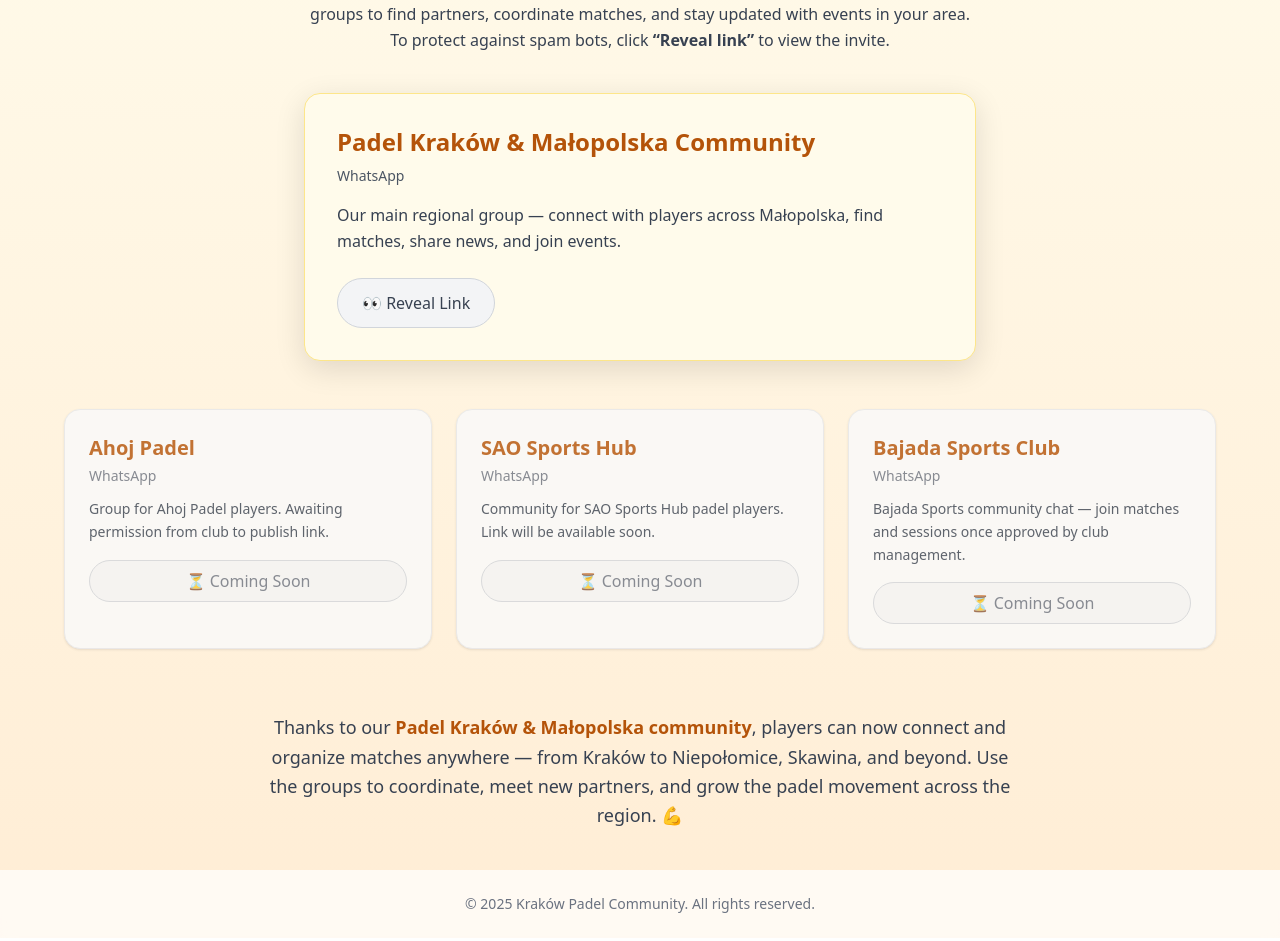
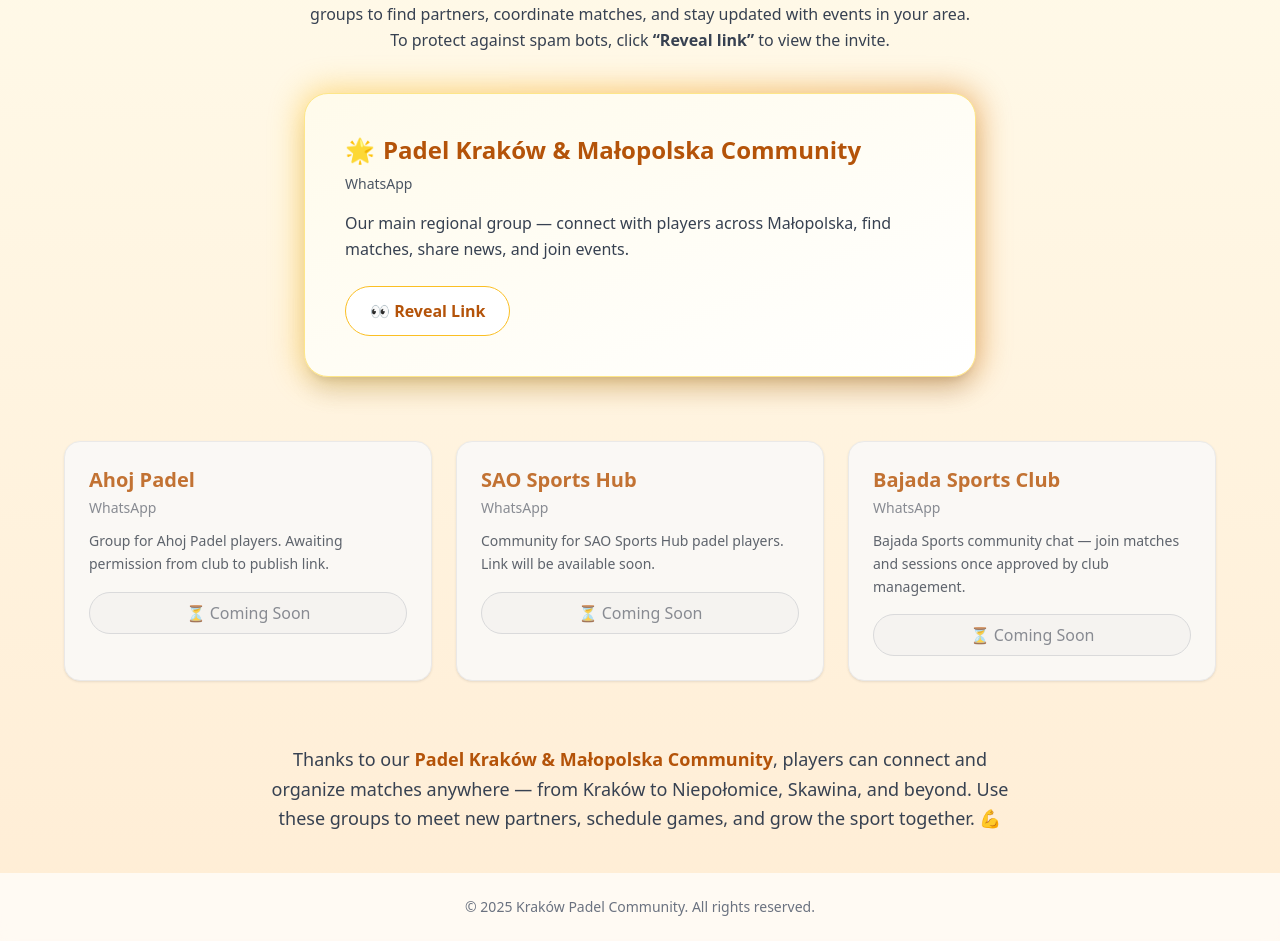
Before and after one commit to Gitperez288/padel-krakow, a Next.js app: page /groups in a window 1280 px wide. Shown: the part 185-1126 px from the top of the page. Built offline with nearby package versions, Linux system fonts and the light colour scheme.

Commit message:
Update page.tsx

```diff
--- a/src/app/groups/page.tsx
+++ b/src/app/groups/page.tsx
@@ -5,7 +5,7 @@
 type Group = {
   name: string;
   platform: "WhatsApp" | "Facebook";
-  encodedLink?: string; // optional for placeholders
+  encodedLink?: string;
   desc: string;
   available: boolean;
 };
@@ -15,7 +15,7 @@
     {
       name: "Padel Kraków & Małopolska Community",
       platform: "WhatsApp",
-      encodedLink: "aHR0cHM6Ly9jaGF0LndoYXRzYXBwLmNvbS9MZWRjYTF3ZFN6UzgzbXhtbVlUUnBi", // encoded main link
+      encodedLink: "aHR0cHM6Ly9jaGF0LndoYXRzYXBwLmNvbS9MZWRjYTF3ZFN6UzgzbXhtbVlUUnBi", // main community
       desc: "Our main regional group — connect with players across Małopolska, find matches, share news, and join events.",
       available: true,
     },
@@ -44,7 +44,7 @@
   const reveal = (id: string) => {
     setTimeout(() => {
       setRevealed((prev) => ({ ...prev, [id]: true }));
-    }, 1200); // small anti-bot delay
+    }, 1200); // anti-bot delay
   };
 
   const decodeLink = (encoded?: string) => {
@@ -67,17 +67,18 @@
         To protect against spam bots, click <strong>“Reveal link”</strong> to view the invite.
       </p>
 
-      {/* Main Community Highlight */}
-      <div className="max-w-2xl mx-auto mb-12">
+      {/* --- Main Community Hero --- */}
+      <div className="relative max-w-2xl mx-auto mb-16">
+        <div className="absolute -inset-0.5 bg-gradient-to-r from-amber-400 via-amber-500 to-amber-600 rounded-3xl blur-lg opacity-60 animate-pulse"></div>
         {groups
           .filter((g) => g.name.includes("Padel Kraków"))
           .map(({ name, platform, encodedLink, desc }) => (
             <div
               key={name}
-              className="p-8 bg-amber-50 rounded-2xl border border-amber-200 shadow-md hover:shadow-lg transition text-left"
+              className="relative p-10 bg-gradient-to-br from-amber-50 to-white rounded-3xl border border-amber-200 shadow-xl hover:shadow-2xl transition text-left"
             >
-              <h3 className="text-2xl font-bold text-amber-700 mb-2">
-                {name}
+              <h3 className="text-2xl font-bold text-amber-700 mb-2 flex items-center gap-2">
+                <span>🌟</span> {name}
               </h3>
               <p className="text-sm text-gray-600 mb-4">{platform}</p>
               <p className="text-gray-700 mb-6 leading-relaxed">{desc}</p>
@@ -89,12 +90,12 @@
                   rel="noopener noreferrer"
                   className="inline-block bg-amber-600 text-white font-semibold px-6 py-3 rounded-full shadow hover:bg-amber-700 transition"
                 >
-                  🔗 Open {platform} Group
+                  🔗 Join {platform} Group
                 </a>
               ) : (
                 <button
                   onClick={() => reveal(name)}
-                  className="inline-block bg-gray-100 text-gray-700 font-medium px-6 py-3 rounded-full border border-gray-300 hover:bg-gray-200 transition"
+                  className="inline-block bg-white text-amber-700 font-semibold px-6 py-3 rounded-full border border-amber-400 hover:bg-amber-50 transition"
                 >
                   👀 Reveal Link
                 </button>
@@ -103,7 +104,7 @@
           ))}
       </div>
 
-      {/* Club Groups Grid */}
+      {/* --- Club Groups Grid --- */}
       <div className="grid grid-cols-1 sm:grid-cols-2 lg:grid-cols-3 gap-6 max-w-6xl mx-auto">
         {groups
           .filter((g) => !g.name.includes("Padel Kraków"))
@@ -147,12 +148,12 @@
           ))}
       </div>
 
-      {/* Closing Message */}
+      {/* --- Closing Message --- */}
       <div className="mt-16 max-w-3xl mx-auto text-gray-700 leading-relaxed text-lg">
         <p>
-          Thanks to our <span className="font-semibold text-amber-700">Padel Kraków & Małopolska community</span>,
-          players can now connect and organize matches anywhere — from Kraków to Niepołomice, Skawina, and beyond.
-          Use the groups to coordinate, meet new partners, and grow the padel movement across the region. 💪
+          Thanks to our <span className="font-semibold text-amber-700">Padel Kraków & Małopolska Community</span>,
+          players can connect and organize matches anywhere — from Kraków to Niepołomice, Skawina, and beyond.
+          Use these groups to meet new partners, schedule games, and grow the sport together. 💪
         </p>
       </div>
     </div>
```
